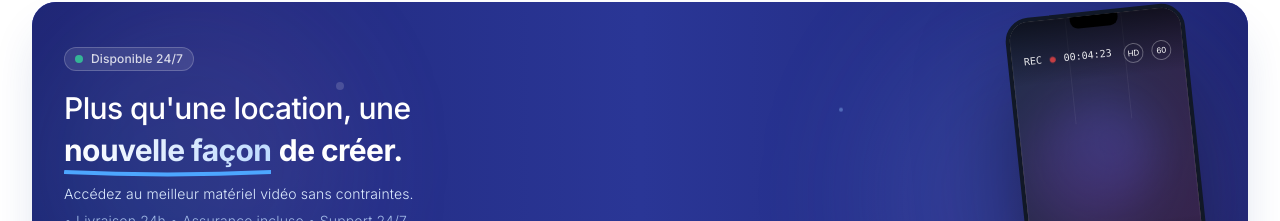
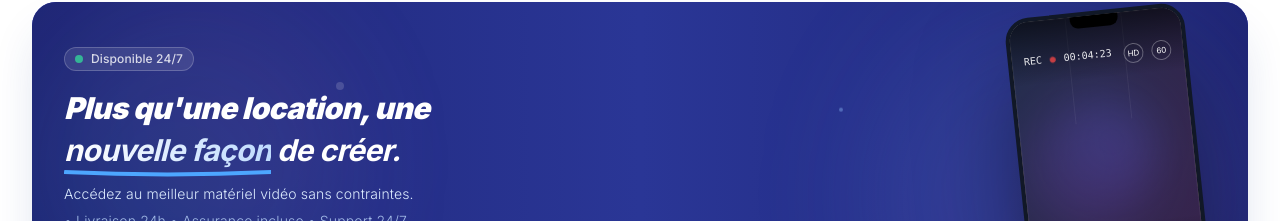
Before and after one commit to Ryn-95/Kashoot-Loc, a Next.js app: page / in a window 1280 px wide. Shown: the part 166-387 px from the top of the page. Built offline with nearby package versions, Linux system fonts and the light colour scheme.

Commit message:
Standardize brand font usage and fix CSS display

```diff
--- a/app/equipment/[id]/page.tsx
+++ b/app/equipment/[id]/page.tsx
@@ -68,7 +68,7 @@ export default function EquipmentPage() {
              )}
              <span className="text-[10px] font-bold uppercase tracking-widest text-neutral-400">{item.category}</span>
            </div>
-           <h1 className="text-2xl sm:text-3xl md:text-6xl font-black italic tracking-tighter text-neutral-900 mb-2 leading-tight">
+           <h1 className="text-2xl sm:text-3xl md:text-6xl font-brand text-neutral-900 mb-2 leading-tight">
              {item.brand} {item.model}
            </h1>
            <p className="text-base sm:text-lg md:text-2xl text-neutral-500 font-light tracking-tight max-w-2xl">
--- a/app/globals.css
+++ b/app/globals.css
@@ -39,6 +39,10 @@
 }
 
 @layer utilities {
+  .font-brand {
+    @apply font-black italic tracking-tighter;
+  }
+
   .text-balance {
     text-wrap: balance;
   }
--- a/app/services/page.tsx
+++ b/app/services/page.tsx
@@ -11,7 +11,7 @@ export default function ServicesPage() {
           <span className="inline-block text-[10px] font-bold uppercase tracking-[0.2em] text-blue-600 mb-4 bg-blue-50 px-3 py-1 rounded-full border border-blue-100">
             Kashoot Premium
           </span>
-          <h1 className="text-3xl sm:text-4xl md:text-6xl font-black italic tracking-tighter text-neutral-900 mb-6 leading-[0.9]">
+          <h1 className="text-3xl sm:text-4xl md:text-6xl font-brand text-neutral-900 mb-6 leading-[0.9]">
             PLUS QU'UNE <br/>
             <span className="text-transparent bg-clip-text bg-gradient-to-r from-blue-600 to-purple-600">
               LOCATION
--- a/app/studios/page.tsx
+++ b/app/studios/page.tsx
@@ -80,7 +80,7 @@ function StudiosContent() {
           <span className="inline-block text-[10px] font-bold uppercase tracking-[0.2em] text-purple-600 mb-4 bg-purple-50 px-3 py-1 rounded-full border border-purple-100">
             Kashoot Studios
           </span>
-          <h1 className="text-3xl sm:text-4xl md:text-6xl font-black italic tracking-tighter text-neutral-900 mb-6 leading-[0.9]">
+          <h1 className="text-3xl sm:text-4xl md:text-6xl font-brand text-neutral-900 mb-6 leading-[0.9]">
             ESPACES DE <br/>
             <span className="text-transparent bg-clip-text bg-gradient-to-r from-purple-600 to-pink-600">
               CRÉATION
--- a/components/layout/Header.tsx
+++ b/components/layout/Header.tsx
@@ -157,7 +157,7 @@ export default function Header() {
           {/* Logo */}
           <Link href="/" className="flex-shrink-0 group relative z-30">
             <div className="flex flex-col leading-none select-none">
-              <span className="text-[20px] sm:text-[24px] font-black italic tracking-tighter text-black group-hover:opacity-80 transition-opacity">
+              <span className="text-[20px] sm:text-[24px] font-brand text-black group-hover:opacity-80 transition-opacity">
                 KASHOOT
               </span>
               <span className="font-bold text-[7px] sm:text-[8px] text-neutral-500 tracking-[0.4em] uppercase ml-0.5 group-hover:text-neutral-800 transition-colors">
--- a/components/sections/HeroBanner.tsx
+++ b/components/sections/HeroBanner.tsx
@@ -34,7 +34,7 @@ export default function HeroBanner() {
               </span>
             </div>
 
-            <h1 className="text-lg sm:text-xl md:text-3xl font-medium text-white leading-[1.1] max-w-[60%] sm:max-w-[80%] md:max-w-[450px] tracking-tight">
+            <h1 className="text-lg sm:text-xl md:text-3xl font-brand text-white leading-[1.1] max-w-[60%] sm:max-w-[80%] md:max-w-[450px]">
               Plus qu'une location, une <br/>
               <span className="relative inline-block">
                 <span className="relative z-10 font-bold bg-gradient-to-r from-white to-blue-200 bg-clip-text text-transparent">
```
